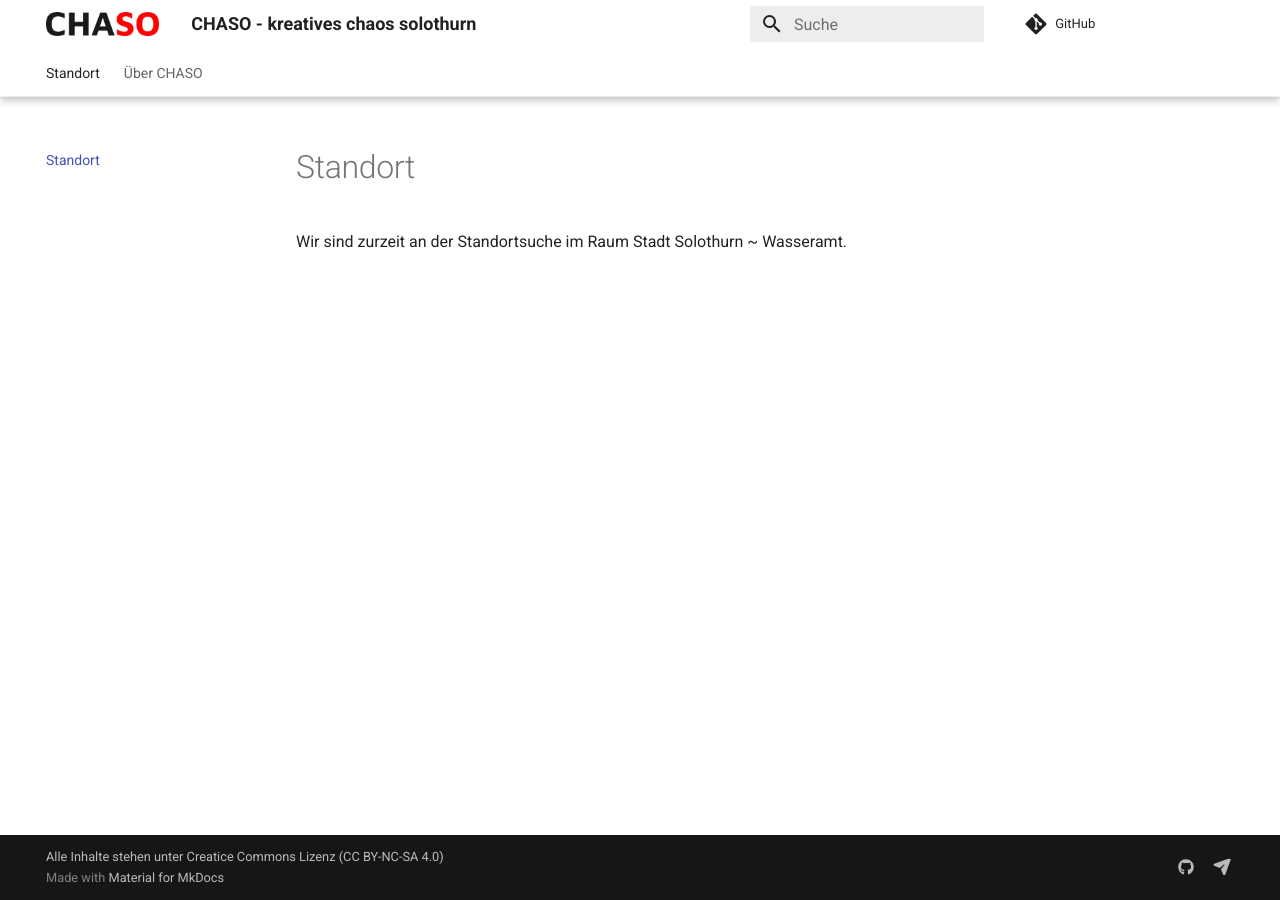
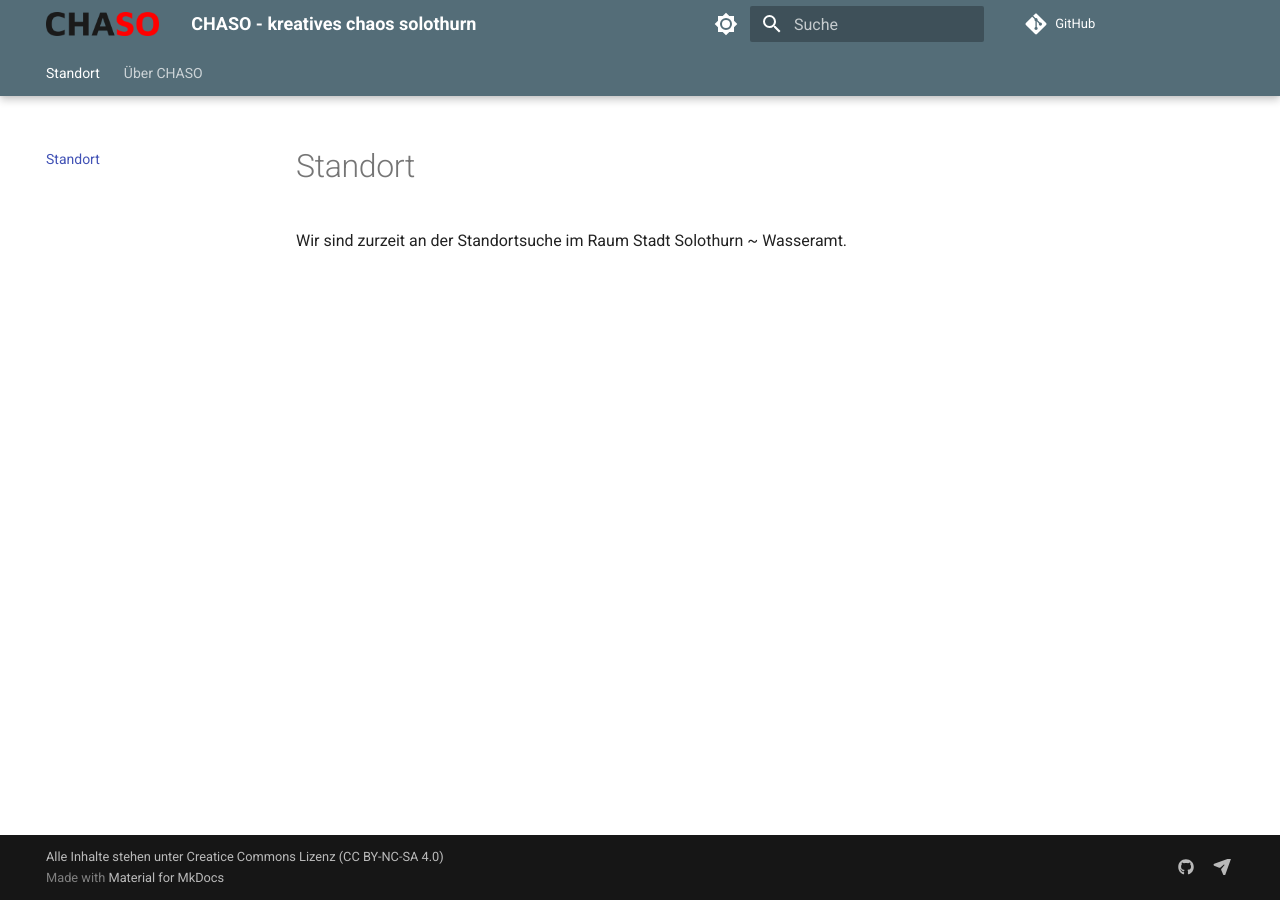
Before and after one commit to chaso-ch/website, an MkDocs documentation site: the page built from docs/standort.md, in a window 1280 px wide. Built offline with MkDocs 1.6.1 and Material for MkDocs 9.7.7, drawn with Linux system fonts in a browser that asks for light colours; comment, search, counter and statistics services are not loaded.

Commit message:
add dark mode switch

```diff
--- a/mkdocs.yml
+++ b/mkdocs.yml
@@ -5,7 +5,18 @@ theme:
   name: material
   language: de
   palette:
-    primary: white
+    - scheme: default
+      primary: blue grey
+      toggle:
+        icon: material/brightness-7
+        name: Abdunkeln
+
+    - scheme: slate
+      primary: blue grey
+      toggle:
+        icon: material/brightness-4
+        name: Aufhellen
+
   features:
     - navigation.tabs
     - navigation.tabs.sticky
```
